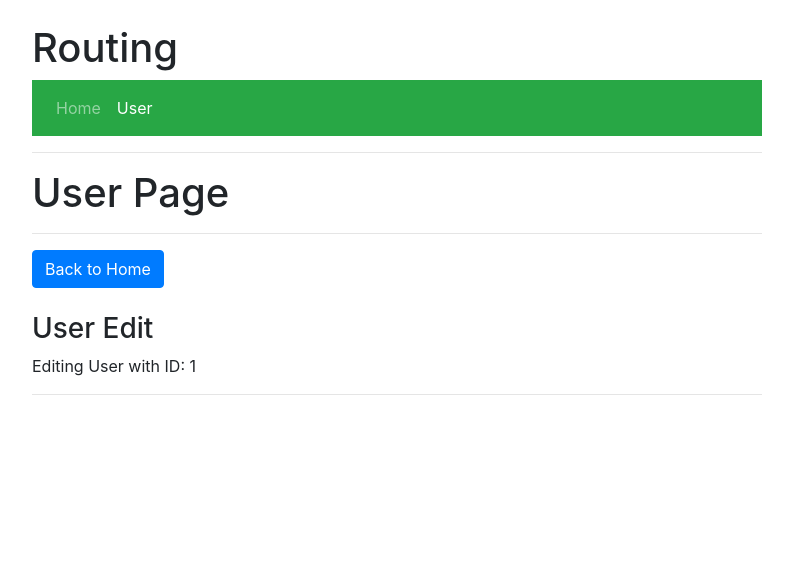
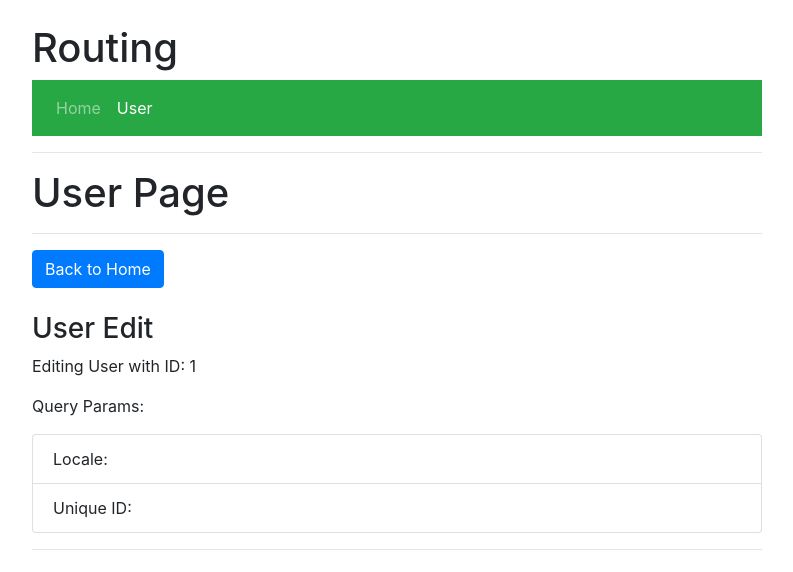
Before and after one commit to fadhluu/vue-router-example, a Vue app: page /user/1/edit in a window 1280 px wide. Shown: the top 572 px of the page, without its empty margins (243-1036 px from the left). Built offline with nearby package versions, Linux system fonts and the light colour scheme.

Commit message:
query params

```diff
--- a/src/components/user/UserDetail.vue
+++ b/src/components/user/UserDetail.vue
@@ -6,7 +6,11 @@
       <router-link
         tag="button"
         class="btn btn-warning"
-        :to="{ name: 'userEdit', params: { id: id } }"
+        :to="{
+          name: 'userEdit',
+          params: { id: id },
+          query: { locale: 'EN-US', unique_id: 100 },
+        }"
         >Edit User</router-link
       >
     </div>
--- a/src/components/user/UserEdit.vue
+++ b/src/components/user/UserEdit.vue
@@ -2,6 +2,13 @@
   <div class="mt-4">
     <h3>User Edit</h3>
     <p>Editing User with ID: {{ id }}</p>
+    <p>Query Params:</p>
+    <ul class="list-group">
+      <li class="list-group-item">Locale: {{ this.$route.query.locale }}</li>
+      <li class="list-group-item">
+        Unique ID: {{ this.$route.query.unique_id }}
+      </li>
+    </ul>
   </div>
 </template>
 
@@ -12,6 +19,9 @@ export default {
       id: this.$route.params.id,
     };
   },
+  created() {
+    console.log(this.$route);
+  },
 };
 </script>
 
```
